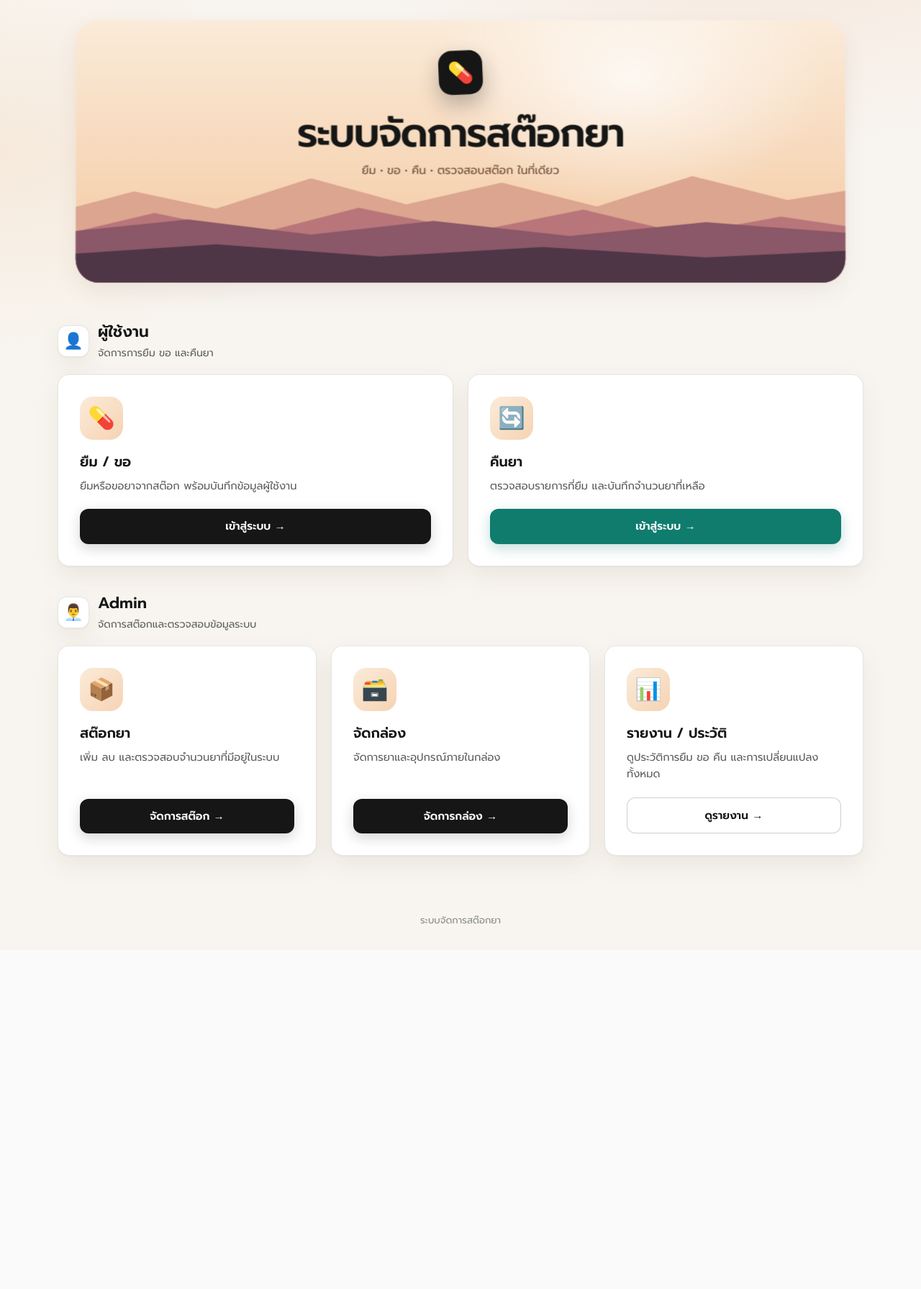
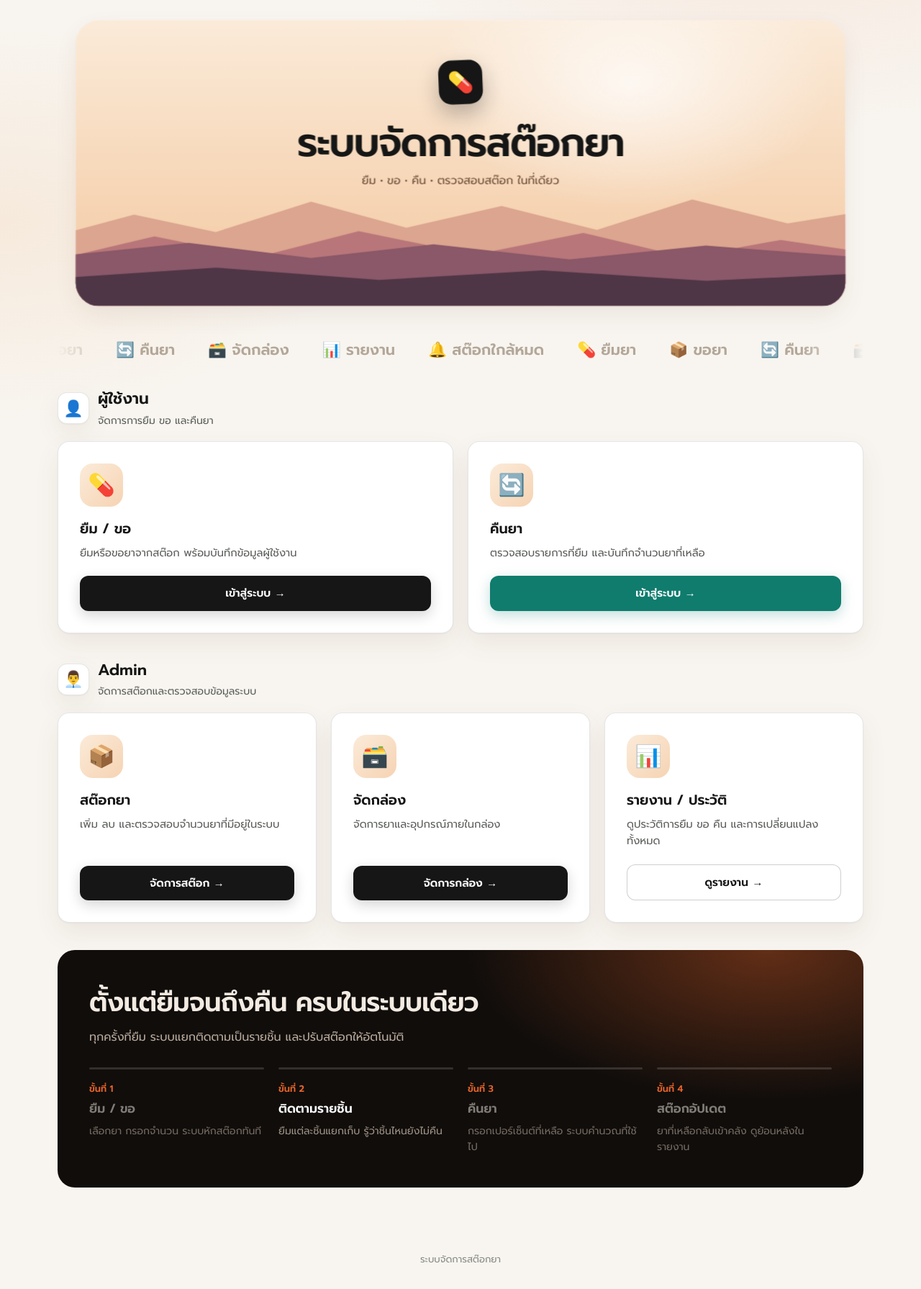
Before and after one commit to mydrugstock/drug-stock, a Flask app: page / in a window 1280 px wide. Shown: the part 63-1854 px from the top of the page at 72% size. Before the commit the page ends 1347 px from the top, so only its background shows below. Run offline with Flask 3, Linux system fonts and the light colour scheme; some libraries are stand-ins or nearby versions.

Commit message:
Enhance index.html with marquee and steps section

```diff
--- a/templates/index.html
+++ b/templates/index.html
@@ -2,11 +2,18 @@
 {% block title %}ระบบจัดการสต๊อกยา{% endblock %}
 {% block content %}
 <main class="wrap">
-  <header class="hero">
+  <header class="hero big">
     <div class="ico">💊</div>
     <h1>ระบบจัดการสต๊อกยา</h1>
     <p>ยืม • ขอ • คืน • ตรวจสอบสต๊อก ในที่เดียว</p>
   </header>
+
+  <div class="marquee" aria-hidden="true">
+    <div class="marquee-track">
+      <div class="grp"><span>💊 ยืมยา</span><span>📦 ขอยา</span><span>🔄 คืนยา</span><span>🗃️ จัดกล่อง</span><span>📊 รายงาน</span><span>🔔 สต๊อกใกล้หมด</span></div>
+      <div class="grp"><span>💊 ยืมยา</span><span>📦 ขอยา</span><span>🔄 คืนยา</span><span>🗃️ จัดกล่อง</span><span>📊 รายงาน</span><span>🔔 สต๊อกใกล้หมด</span></div>
+    </div>
+  </div>
 
   <div class="group"><div class="gi">👤</div><div><h2>ผู้ใช้งาน</h2><span>จัดการการยืม ขอ และคืนยา</span></div></div>
   <div class="menu">
@@ -20,6 +27,17 @@
     <div class="card"><div class="mi">🗃️</div><h3>จัดกล่อง</h3><p>จัดการยาและอุปกรณ์ภายในกล่อง</p><a class="btn" href="{{ url_for('box') }}">จัดการกล่อง →</a></div>
     <div class="card"><div class="mi">📊</div><h3>รายงาน / ประวัติ</h3><p>ดูประวัติการยืม ขอ คืน และการเปลี่ยนแปลงทั้งหมด</p><a class="btn btn-ghost" href="{{ url_for('report') }}">ดูรายงาน →</a></div>
   </div>
+
+  <section class="band">
+    <h2>ตั้งแต่ยืมจนถึงคืน ครบในระบบเดียว</h2>
+    <p class="sub">ทุกครั้งที่ยืม ระบบแยกติดตามเป็นรายชิ้น และปรับสต๊อกให้อัตโนมัติ</p>
+    <div class="steps">
+      <div class="step" tabindex="0" role="button"><i></i><small>ขั้นที่ 1</small><h3>ยืม / ขอ</h3><p>เลือกยา กรอกจำนวน ระบบหักสต๊อกทันที</p></div>
+      <div class="step" tabindex="0" role="button"><i></i><small>ขั้นที่ 2</small><h3>ติดตามรายชิ้น</h3><p>ยืมแต่ละชิ้นแยกเก็บ รู้ว่าชิ้นไหนยังไม่คืน</p></div>
+      <div class="step" tabindex="0" role="button"><i></i><small>ขั้นที่ 3</small><h3>คืนยา</h3><p>กรอกเปอร์เซ็นต์ที่เหลือ ระบบคำนวณที่ใช้ไป</p></div>
+      <div class="step" tabindex="0" role="button"><i></i><small>ขั้นที่ 4</small><h3>สต๊อกอัปเดต</h3><p>ยาที่เหลือกลับเข้าคลัง ดูย้อนหลังในรายงาน</p></div>
+    </div>
+  </section>
 </main>
 <footer>ระบบจัดการสต๊อกยา</footer>
 {% endblock %}
```
